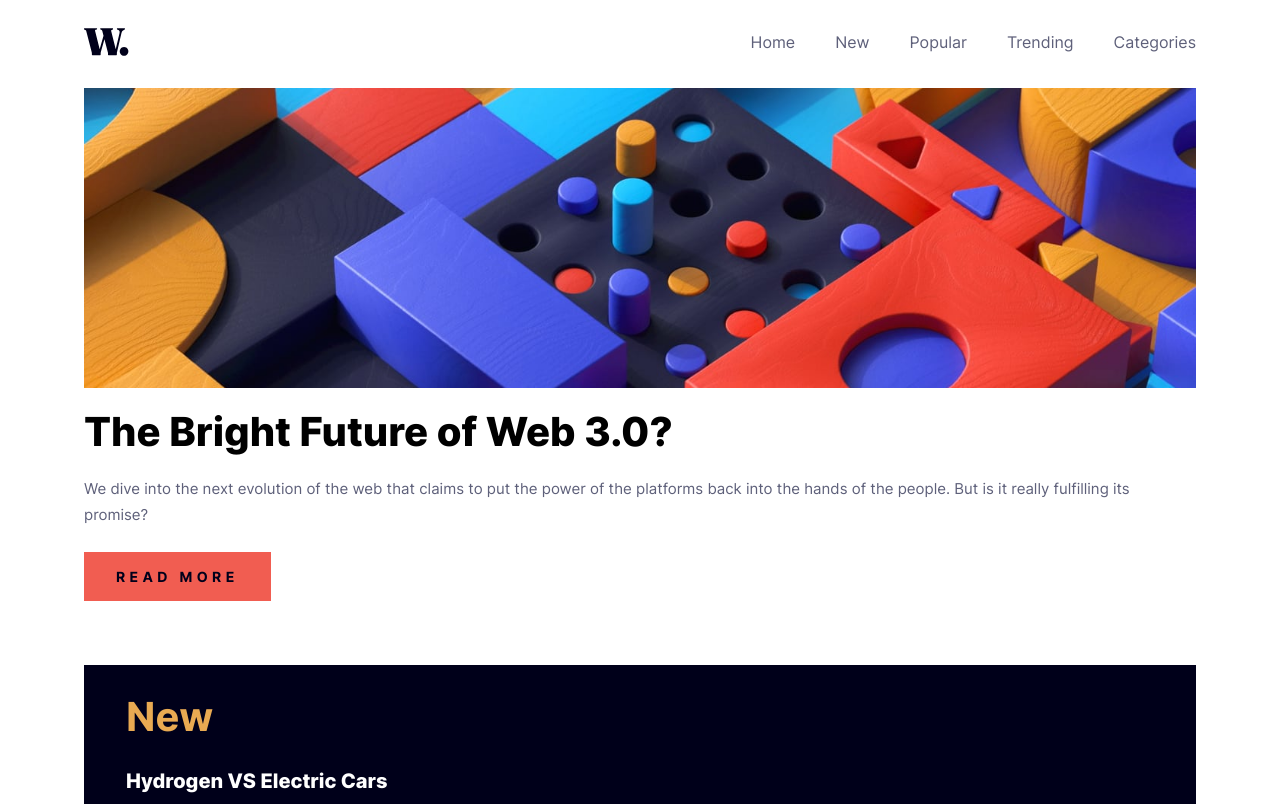
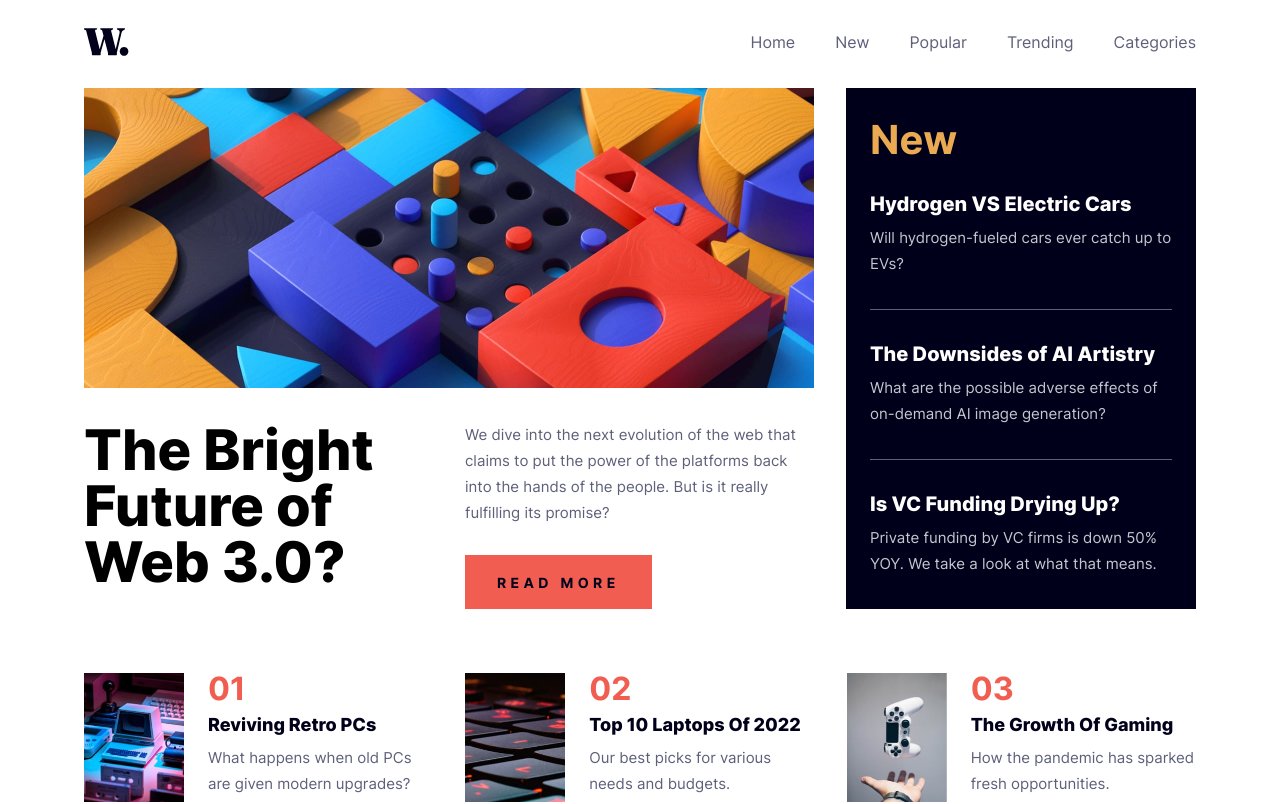
Before and after one commit to firatyedibela/news-homepage, a React (Vite) app: page / in a window 1280 px wide. Shown: the top 804 px of the page. Built offline with nearby package versions, Linux system fonts and the light colour scheme.

Commit message:
feat: implement desktop design

```diff
--- a/src/App.tsx
+++ b/src/App.tsx
@@ -23,7 +23,7 @@ function App() {
           <MenuMobile />
         </nav>
       </header>
-      <main className="max-w-[1112px] m-auto grid gap-16">
+      <main className="max-w-[1112px] m-auto grid gap-16 lg:grid-cols-[1fr_350px] lg:gap-8">
         <section className="grid gap-6">
           <picture>
             <source media="(max-width: 465px)" srcSet={web3Mobile} />
@@ -33,18 +33,24 @@ function App() {
               alt=""
             />
           </picture>
-          <h1 className="text-preset-2">The Bright Future of Web 3.0?</h1>
-          <p className="text-preset-6 text-navy-600">
-            We dive into the next evolution of the web that claims to put the
-            power of the platforms back into the hands of the people. But is it
-            really fulfilling its promise?
-          </p>
-          <Button className="max-w-max">read more</Button>
+          <div className="grid gap-6 xl:grid-cols-2 xl:gap-8">
+            <h1 className="text-preset-2 xl:text-[56px] xl:leading-[56px]">
+              The Bright Future of Web 3.0?
+            </h1>
+            <div className="grid gap-6">
+              <p className="text-preset-6 text-navy-600">
+                We dive into the next evolution of the web that claims to put
+                the power of the platforms back into the hands of the people.
+                But is it really fulfilling its promise?
+              </p>
+              <Button className="max-w-max">read more</Button>
+            </div>
+          </div>
         </section>
         <section>
           <ArticleCard />
         </section>
-        <section className="grid gap-8">
+        <section className="grid gap-8 lg:col-span-2 lg:grid-cols-[repeat(auto-fit,_minmax(343px,_1fr))] lg:mt-8">
           <Article
             image={retroPc}
             altText="Image of a retro pc"
--- a/src/components/ArticleCard.tsx
+++ b/src/components/ArticleCard.tsx
@@ -1,6 +1,6 @@
 export const ArticleCard = () => {
   return (
-    <div className="bg-navy-950 px-6 md:px-[42px] py-[21.5px] md:py-8 flex flex-col gap-8">
+    <div className="bg-navy-950 px-6 md:px-[42px] py-[21.5px] md:py-8 flex flex-col gap-8 lg:px-6 lg:py-8">
       <h2 className="text-preset-3 md:text-[40px] md:leading-[40px] text-gold-400">
         New
       </h2>
```
